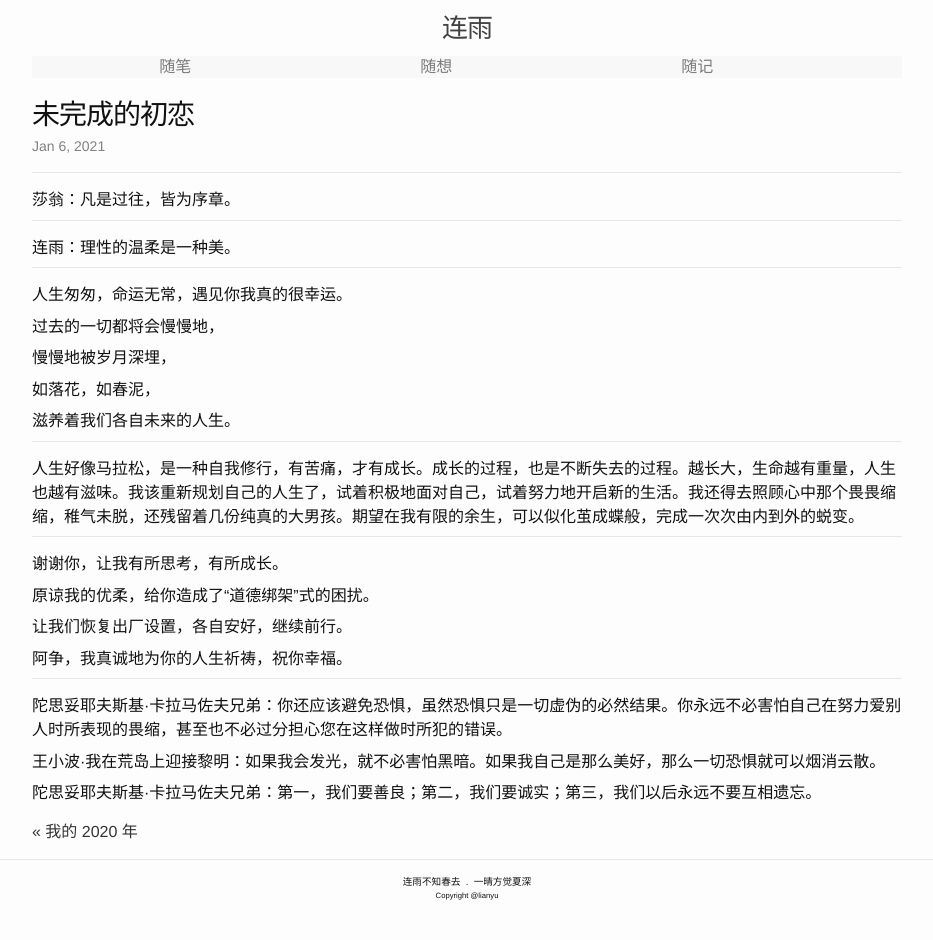
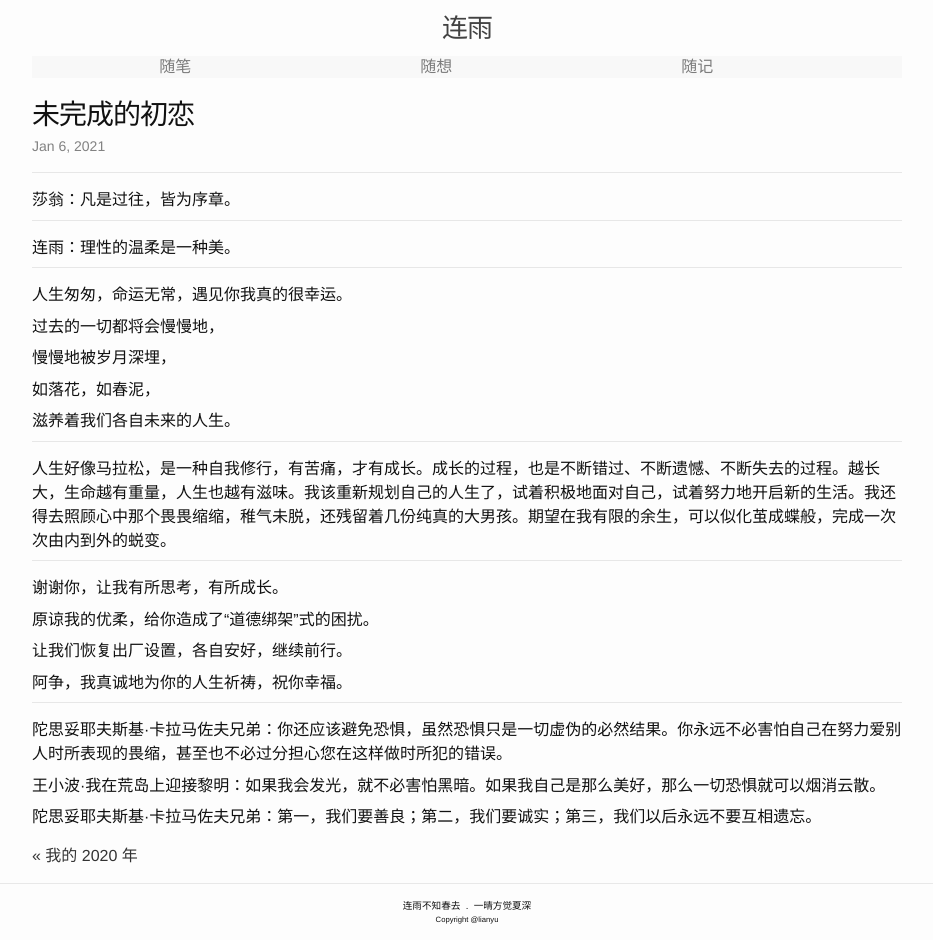
Before and after one commit to lianyu1115/lianyu, a Jekyll site: the page built from _journals/2021-01-06-未完成的初恋.md, in a window 1280 px wide. Shown: the whole page, without its empty margins (173-1106 px from the left). Built offline with Jekyll 4.4.1, drawn with Linux system fonts in a browser that asks for light colours; before the commit the page ends 916 px from its top, so only the background shows below that.

Commit message:
Update 2021-01-06-未完成的初恋.md

```diff
--- a/_journals/2021-01-06-未完成的初恋.md
+++ b/_journals/2021-01-06-未完成的初恋.md
@@ -27,7 +27,7 @@
 
 - - -
 
-人生好像马拉松，是一种自我修行，有苦痛，才有成长。成长的过程，也是不断失去的过程。越长大，生命越有重量，人生也越有滋味。我该重新规划自己的人生了，试着积极地面对自己，试着努力地开启新的生活。我还得去照顾心中那个畏畏缩缩，稚气未脱，还残留着几份纯真的大男孩。期望在我有限的余生，可以似化茧成蝶般，完成一次次由内到外的蜕变。
+人生好像马拉松，是一种自我修行，有苦痛，才有成长。成长的过程，也是不断错过、不断遗憾、不断失去的过程。越长大，生命越有重量，人生也越有滋味。我该重新规划自己的人生了，试着积极地面对自己，试着努力地开启新的生活。我还得去照顾心中那个畏畏缩缩，稚气未脱，还残留着几份纯真的大男孩。期望在我有限的余生，可以似化茧成蝶般，完成一次次由内到外的蜕变。
 
 - - -
 
```
